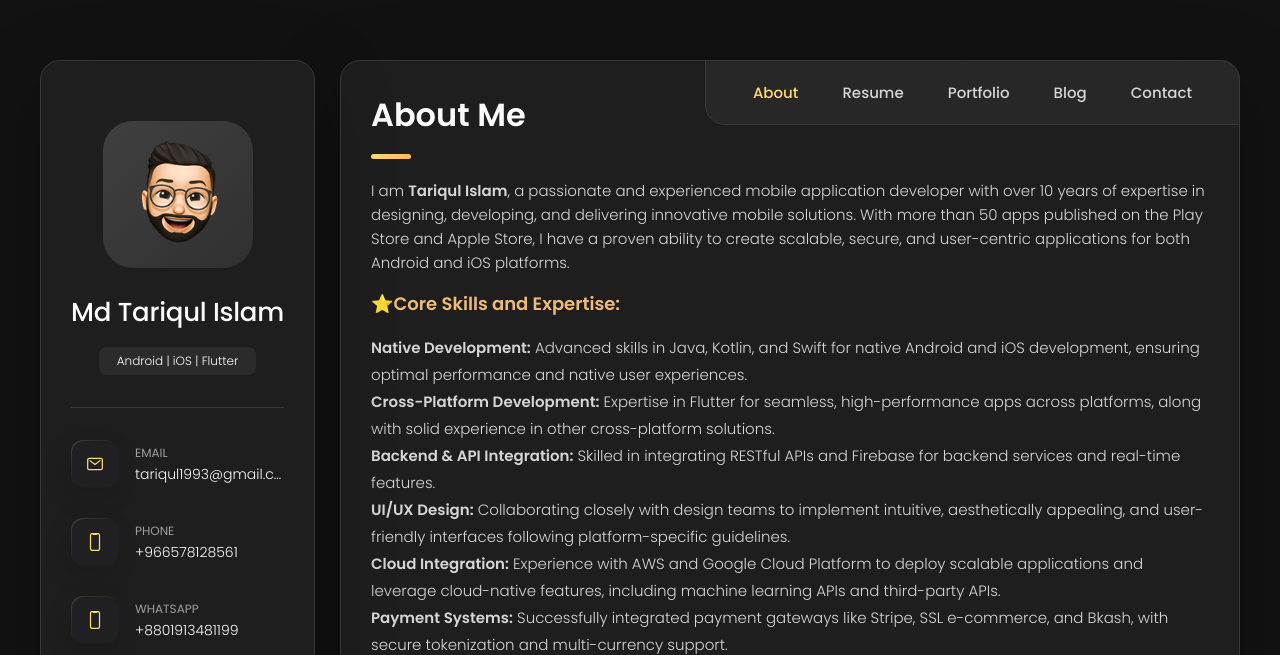
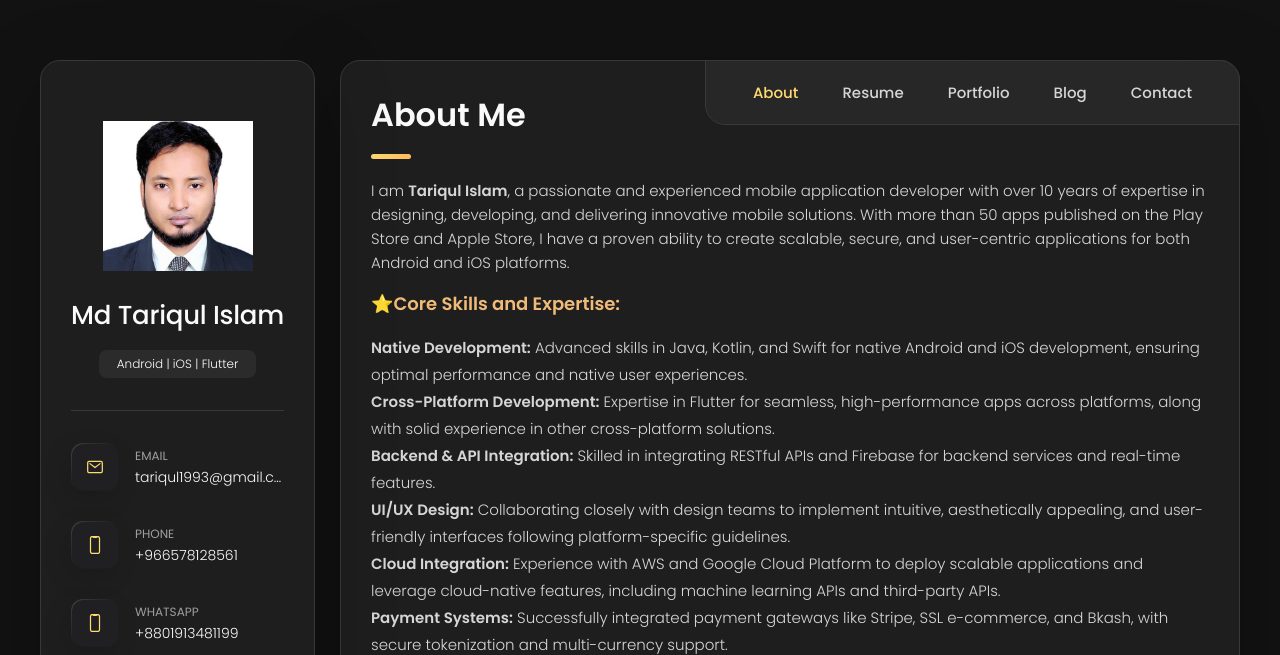
Before and after one commit to tariqul000/tariqul000.github.io, a plain HTML site: page index.html in a window 1280 px wide. Shown: the top 655 px of the page. Drawn offline with nearby package versions, Linux system fonts and the light colour scheme.

Commit message:
Update index.html

```diff
--- a/index.html
+++ b/index.html
@@ -42,7 +42,7 @@
       <div class="sidebar-info">
 
         <figure class="avatar-box">
-          <img src="./assets/images/my-avatar.png" alt="Md Tariqul Islam" width="80">
+          <img src="./assets/images/tariqul_pic.jpg" alt="Md Tariqul Islam" width="80">
         </figure>
 
 <!--        <div class="info-content">-->
```
